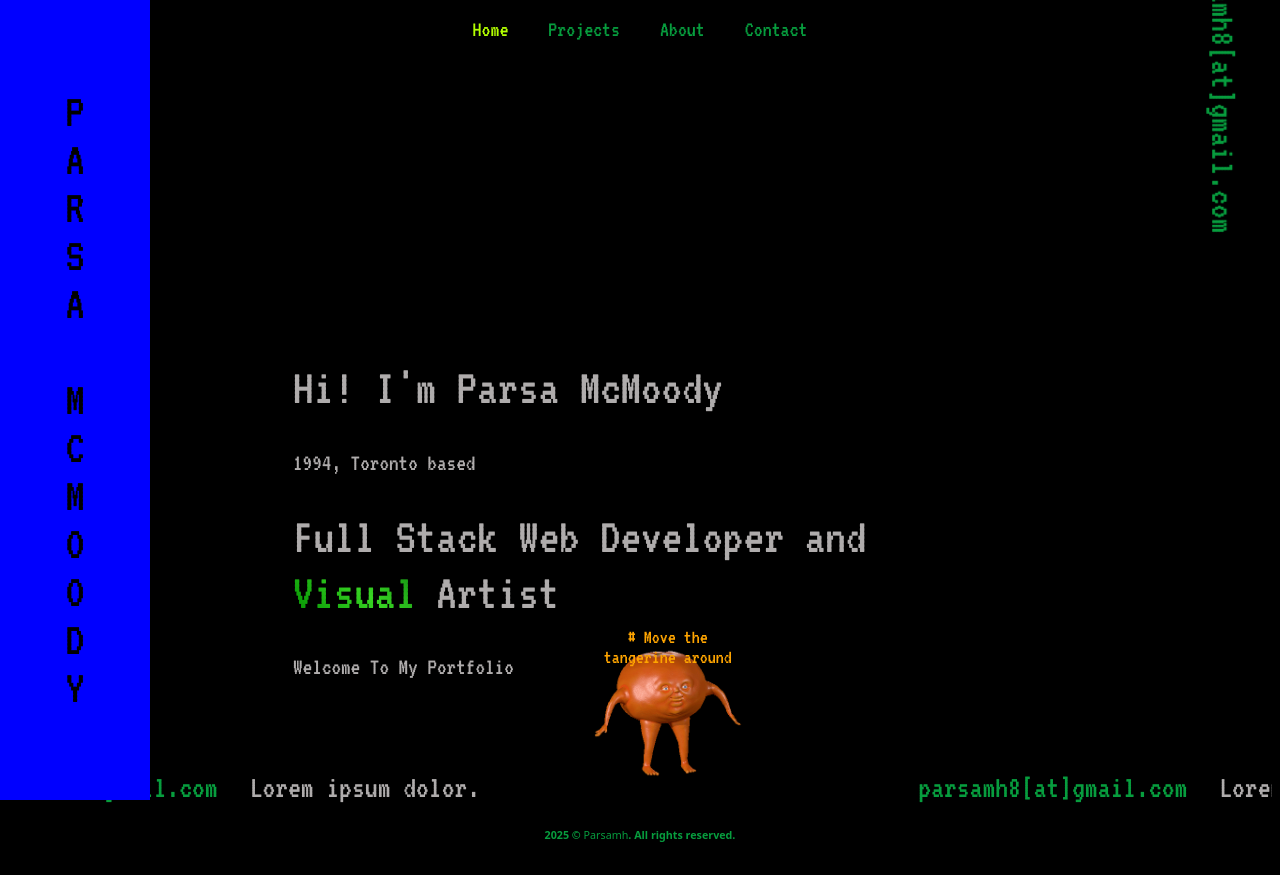
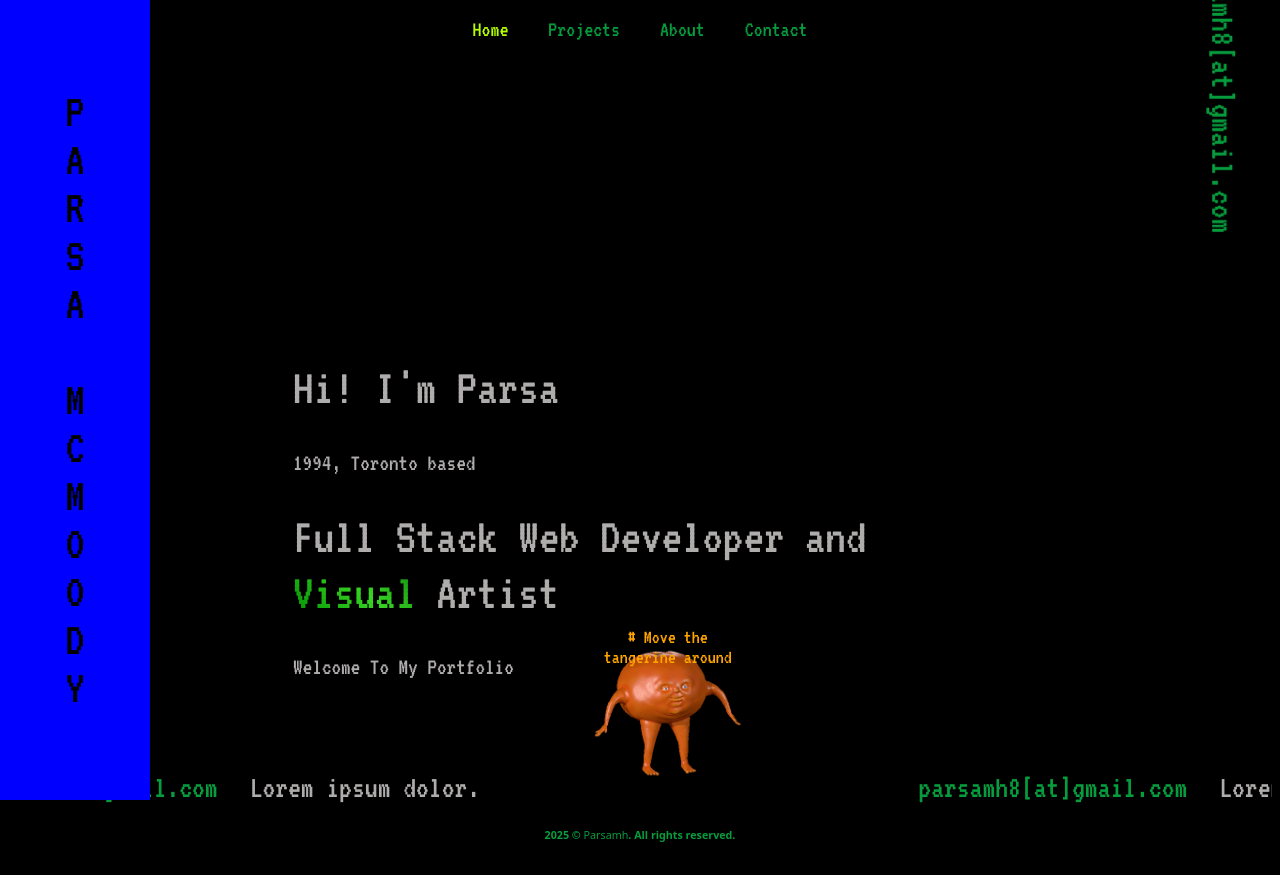
Before and after one commit to parsamh8/Portfolio-React, a React (Vite) app: page / in a window 1280 px wide. Built offline with nearby package versions, Linux system fonts and the light colour scheme.

Commit message:
Update Body.jsx

```diff
--- a/src/components/Body.jsx
+++ b/src/components/Body.jsx
@@ -130,7 +130,7 @@ export default function Body() {
                 "--angle": "20deg",
               }}
             >
-              Hi! I'm Parsa McMoody
+              Hi! I'm Parsa
             </h1>
             <h2
               className="vt323 appear"
```
